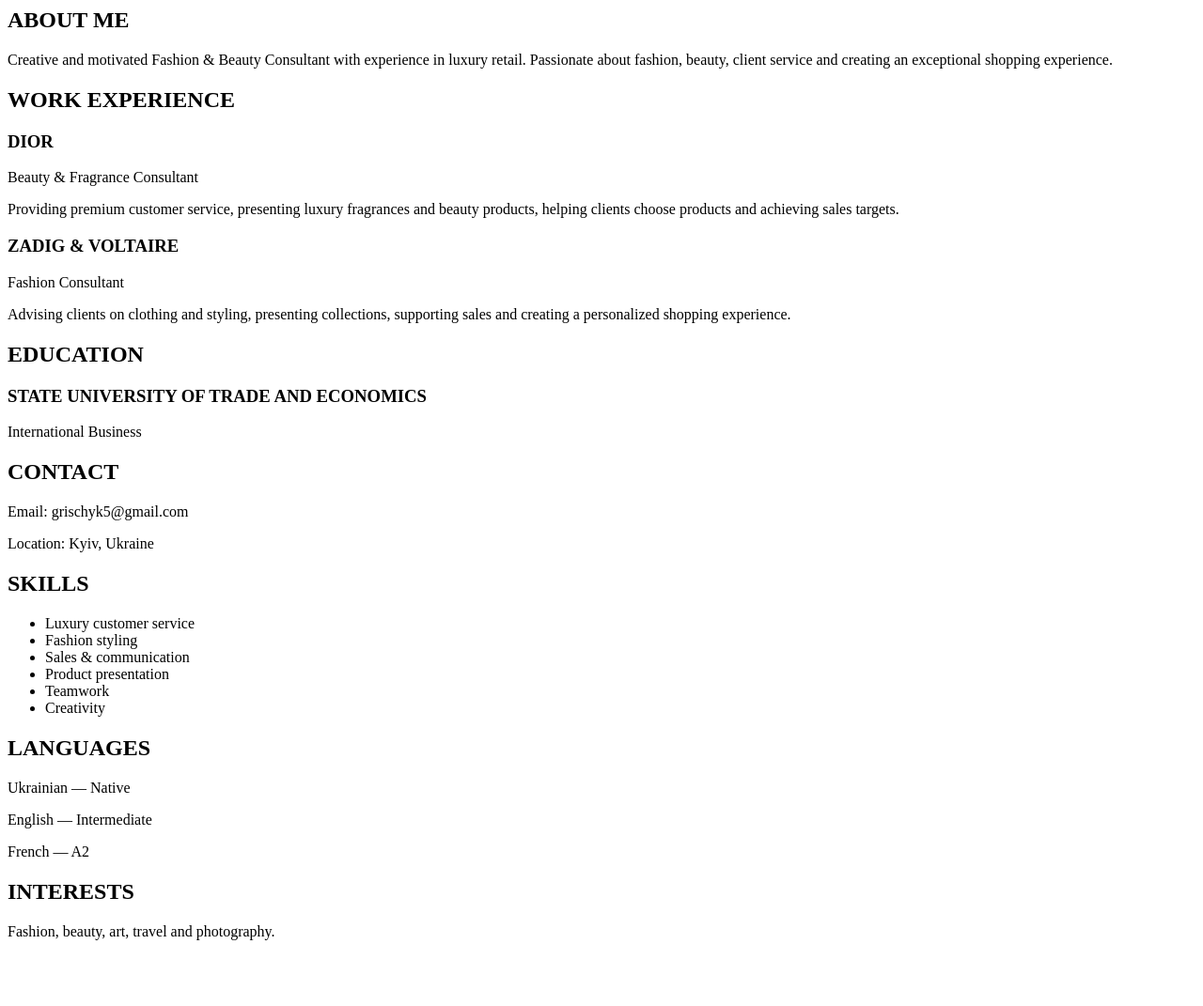
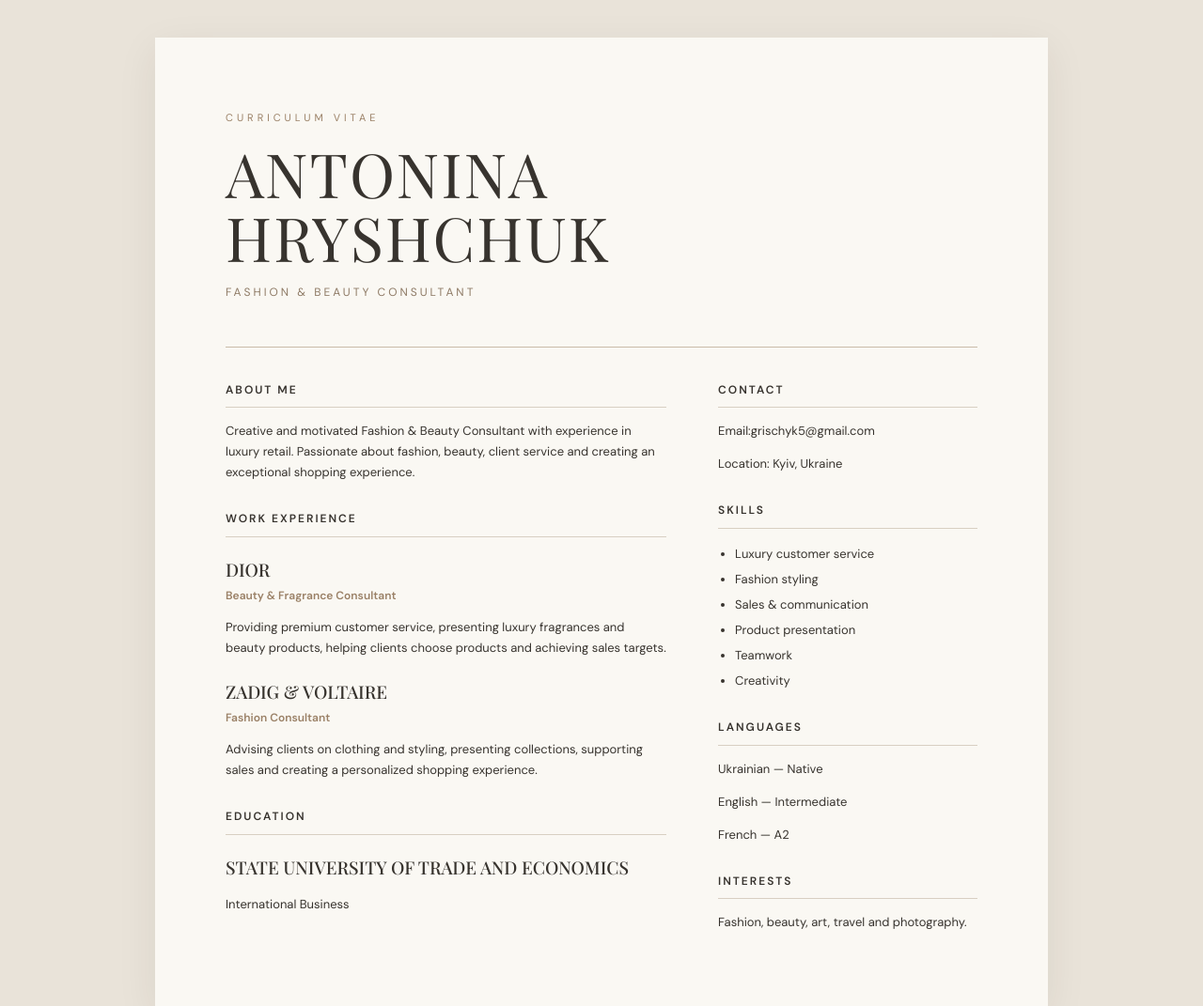
Before and after one commit to grischyk5-a/New-resume, a plain HTML site: page index.html in a window 1280 px wide. Shown: the whole page at 94% size. Before the commit the page ends 1017 px from the top, so only its background shows below. Drawn offline with nearby package versions, Linux system fonts and the light colour scheme.

Commit message:
Update index.html

```diff
--- a/index.html
+++ b/index.html
@@ -1,14 +1,36 @@
+
+<!DOCTYPE html>
+<html lang="en">
+<head>
+  <meta charset="UTF-8">
+  <meta name="viewport" content="width=device-width, initial-scale=1.0">
+  <title>Antonina Hryshchuk | Resume</title>
+  <link rel="stylesheet" href="style.css">
+</head>
+<body>
+
+  <main class="resume">
+
+    <header class="header">
+      <p class="eyebrow">CURRICULUM VITAE</p>
+      <h1>ANTONINA<br>HRYSHCHUK</h1>
+      <p class="role">FASHION &amp; BEAUTY CONSULTANT</p>
+    </header>
+
     <div class="content">
+
       <section>
         <h2>ABOUT ME</h2>
         <p>Creative and motivated Fashion &amp; Beauty Consultant with experience in luxury retail. Passionate about fashion, beauty, client service and creating an exceptional shopping experience.</p>
 
         <h2>WORK EXPERIENCE</h2>
+
         <article>
           <h3>DIOR</h3>
           <p class="position">Beauty &amp; Fragrance Consultant</p>
           <p>Providing premium customer service, presenting luxury fragrances and beauty products, helping clients choose products and achieving sales targets.</p>
         </article>
+
         <article>
           <h3>ZADIG &amp; VOLTAIRE</h3>
           <p class="position">Fashion Consultant</p>
@@ -22,7 +44,7 @@
 
       <aside>
         <h2>CONTACT</h2>
-    <p>Email: grischyk5@gmail.com</p>
+        <p>Email:grischyk5@gmail.com</p>
         <p>Location: Kyiv, Ukraine</p>
 
         <h2>SKILLS</h2>
@@ -43,4 +65,9 @@
         <h2>INTERESTS</h2>
         <p>Fashion, beauty, art, travel and photography.</p>
       </aside>
+
     </div>
+  </main>
+
+</body>
+</html>
```
Lines whose indentation alone changed are shown as unchanged.
